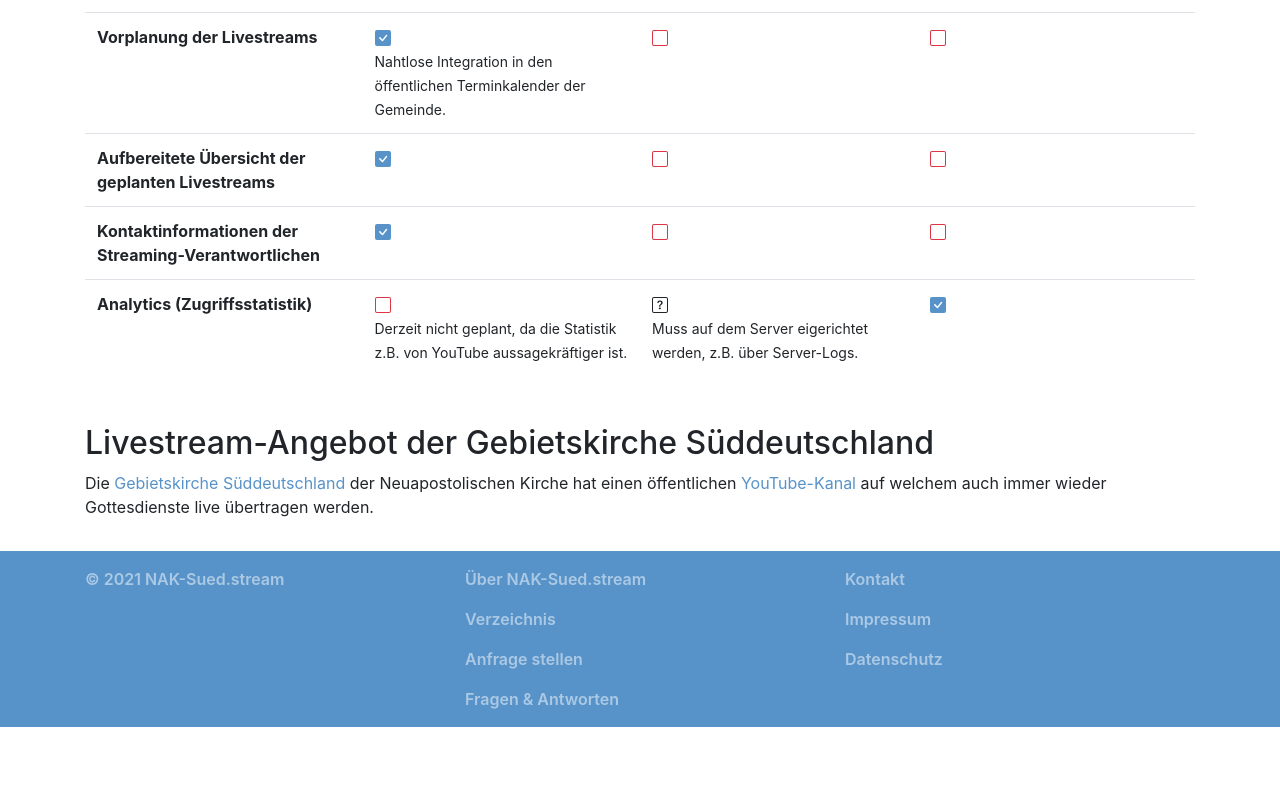
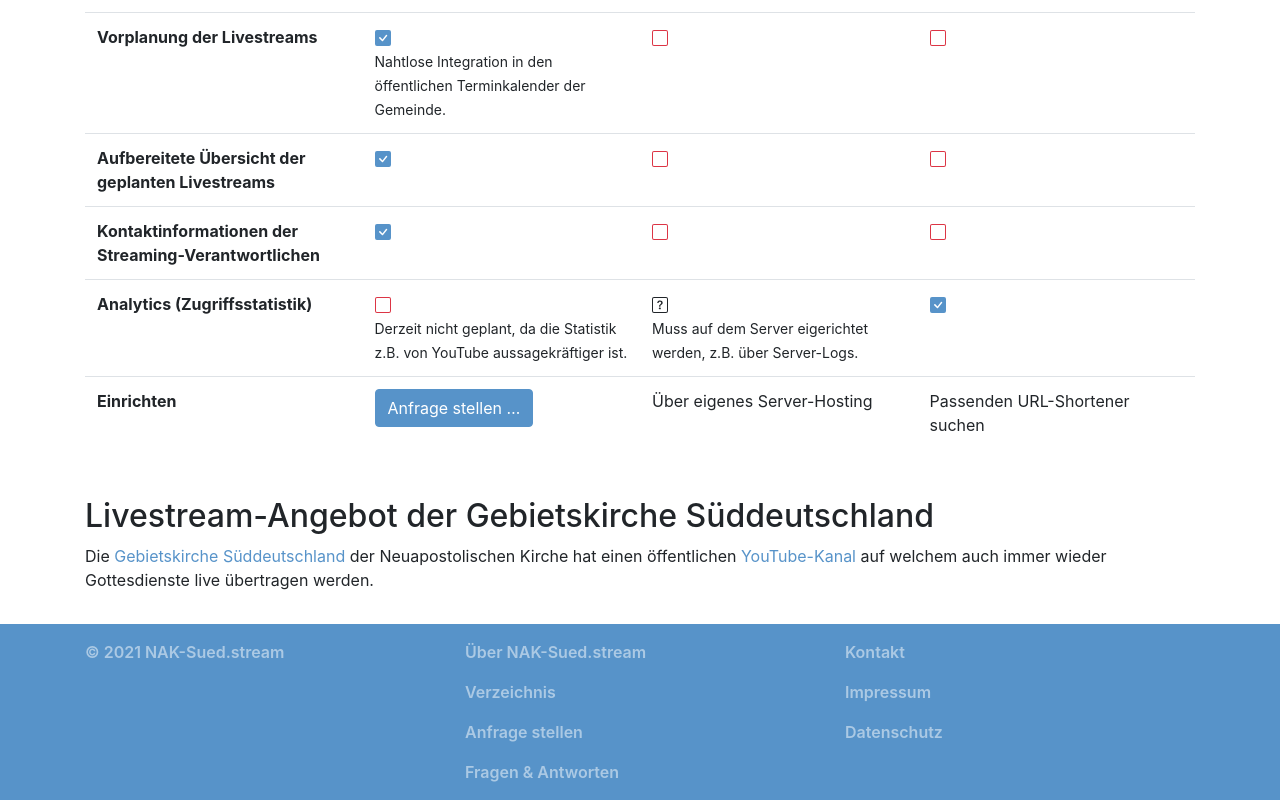
Before and after one commit to stritti/nak-sued.stream, a Vue app: page / in a window 1280 px wide. Shown: the part 1498-2298 px from the top of the page. Before the commit the page ends 2225 px from the top, so only its background shows below. Built offline with nearby package versions, Linux system fonts and the light colour scheme; what vue-simple-markdown, vue-youtube-embed would draw is missing.

Commit message:
added additional row

```diff
--- a/src/components/FeatureList.vue
+++ b/src/components/FeatureList.vue
@@ -206,6 +206,25 @@
           />
         </td>
       </tr>
+      <tr>
+        <th scope="row">
+          Einrichten
+        </th>
+        <td>
+          <b-button
+            variant="primary"
+            to="/anfrage"
+          >
+            Anfrage stellen &hellip;
+          </b-button>
+        </td>
+        <td>
+          Über eigenes Server-Hosting
+        </td>
+        <td>
+          Passenden URL-Shortener suchen
+        </td>
+      </tr>
     </table>
   </div>
 </template>
```
